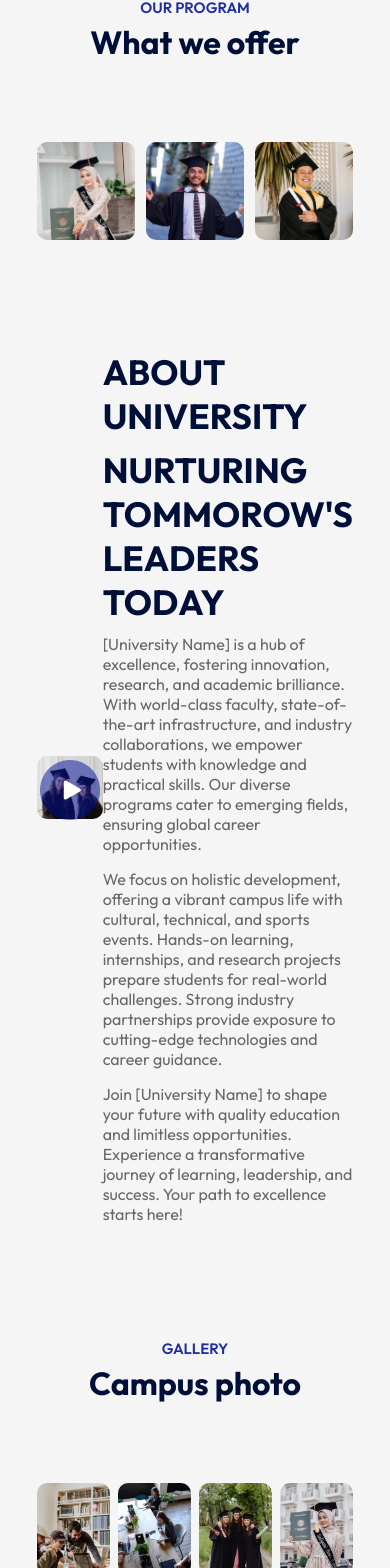
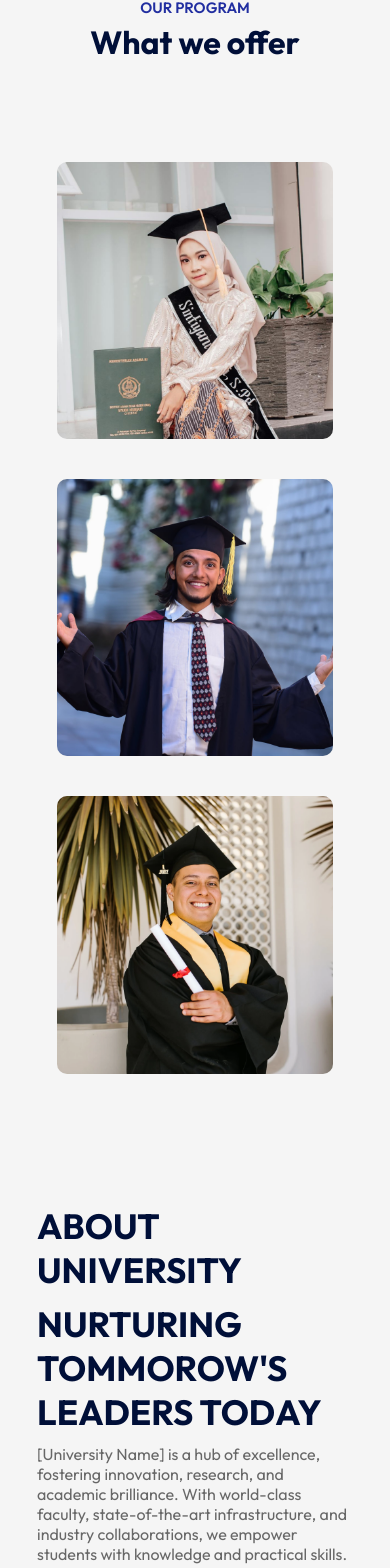
Before and after one commit to rriddhi-04/eduWorld, a React (Vite) app in the folder eduWorld/: page / in a window 390 px wide. Shown: the part 916-2484 px from the top of the page. Built offline with nearby package versions, Linux system fonts and the light colour scheme.

Commit message:
added media queries and VideoPlayer folder

```diff
--- a/eduWorld/src/Components/About/About.css
+++ b/eduWorld/src/Components/About/About.css
@@ -47,3 +47,21 @@
     color: #676767;
     margin-bottom: 15px;
 }
+
+/* ---------- media query ----------*/
+
+@media(max-width: 800px){
+    .about{
+        flex-direction: column;
+    }
+
+    .about-left{
+        flex-basis: 100%;
+        margin: 20px;
+        order: 2;
+    }
+
+    .about-right{
+        flex-basis: 100%;
+    }
+}
--- a/eduWorld/src/Components/Campus/Campus.css
+++ b/eduWorld/src/Components/Campus/Campus.css
@@ -17,3 +17,16 @@
     border-radius: 10px;
 
 }
+
+/* ---------- media query ----------*/
+
+@media(max-width: 800px){
+    .gallery{
+        flex-wrap: wrap;
+    }
+
+    .gallery img{
+        width: 48%;
+        margin-bottom: 25px;
+    }
+}
--- a/eduWorld/src/Components/Contact/Contact.css
+++ b/eduWorld/src/Components/Contact/Contact.css
@@ -58,3 +58,14 @@
     margin: 20px 0;
 
 }
+
+/* ---------- media query ----------*/
+
+@media(max-width: 700px){
+    .contact{
+        display: block;
+    }
+    .contact-col{
+        padding: 20px;
+    }
+}
--- a/eduWorld/src/Components/Footer/Footer.css
+++ b/eduWorld/src/Components/Footer/Footer.css
@@ -12,3 +12,21 @@
     display: inline-block;
     margin-left: 20px;
 }
+
+/* ---------- media query ----------*/
+
+@media(max-width: 800px){
+    .footer{
+        display: block;
+        text-align: center;
+    }
+
+    .footer ul li{
+        margin: 10px;
+    }
+
+    .footer ul{
+        margin-top: 10px;
+
+    }
+}
--- a/eduWorld/src/Components/Programs/Programs.css
+++ b/eduWorld/src/Components/Programs/Programs.css
@@ -45,3 +45,15 @@
     padding-top: 0;
 
 }
+
+/* ---------- media query ----------*/
+
+@media(max-width: 650px){
+    .programs{
+        flex-direction: column;
+    }
+    .program{
+        flex-basis: 100%;
+        margin: 20px;
+    }
+}
--- a/eduWorld/src/Components/Testimonials/Testimonials.css
+++ b/eduWorld/src/Components/Testimonials/Testimonials.css
@@ -65,3 +65,42 @@
 .user-info h3{
     color: #212EA0;
 }
+
+/* ---------- media query ----------*/
+
+@media(max-width: 800px){
+    .testimonials{
+        padding: 0 40px;
+    }
+    .next-btn, .back-btn{
+        padding: 10px;
+        width: 35px;
+    }
+
+    .testimonials{
+        padding: 10px;
+    }
+    .slide{
+        padding: 10px;
+    }
+
+    .slide img{
+        width: 50px;
+        border: 3px solid #212EA0;
+    }
+}
+
+@media(max-width: 600px){
+    .user-info{
+        display: block;
+        margin-bottom: 10px;
+        font-size: 12px;
+    }
+    .user-info h3{
+        font-size: 16px;
+    }
+
+    .slider p{
+        font-size: 12px;
+    }
+}
```
Also changed, not shown: eduWorld/src/Components/VideoPlayer/videoPlayer.css (added), eduWorld/src/Components/VideoPlayer/videoPlayer.jsx (added).
